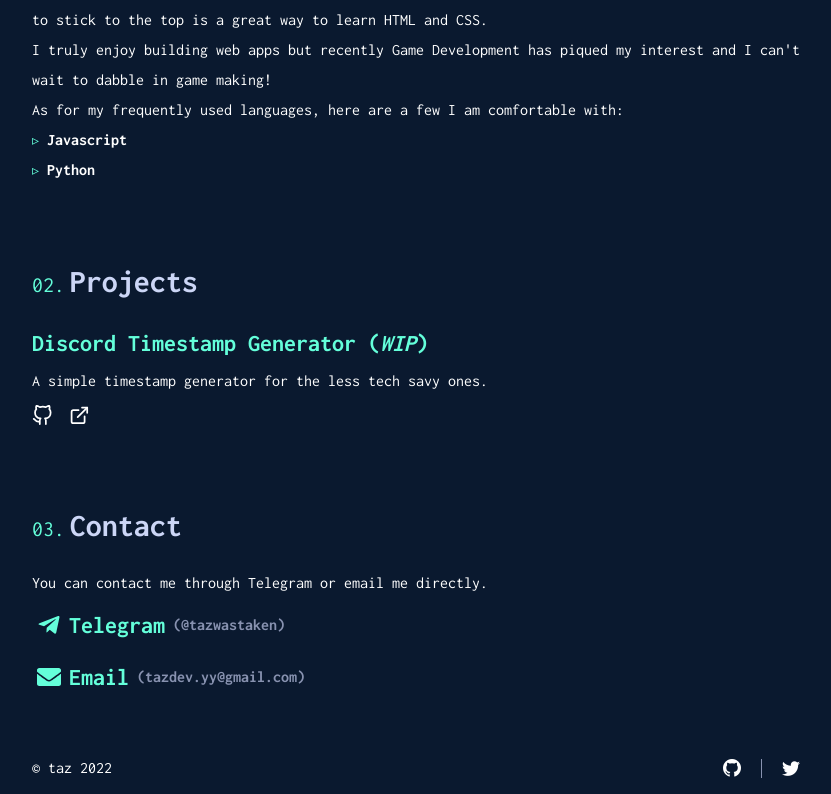
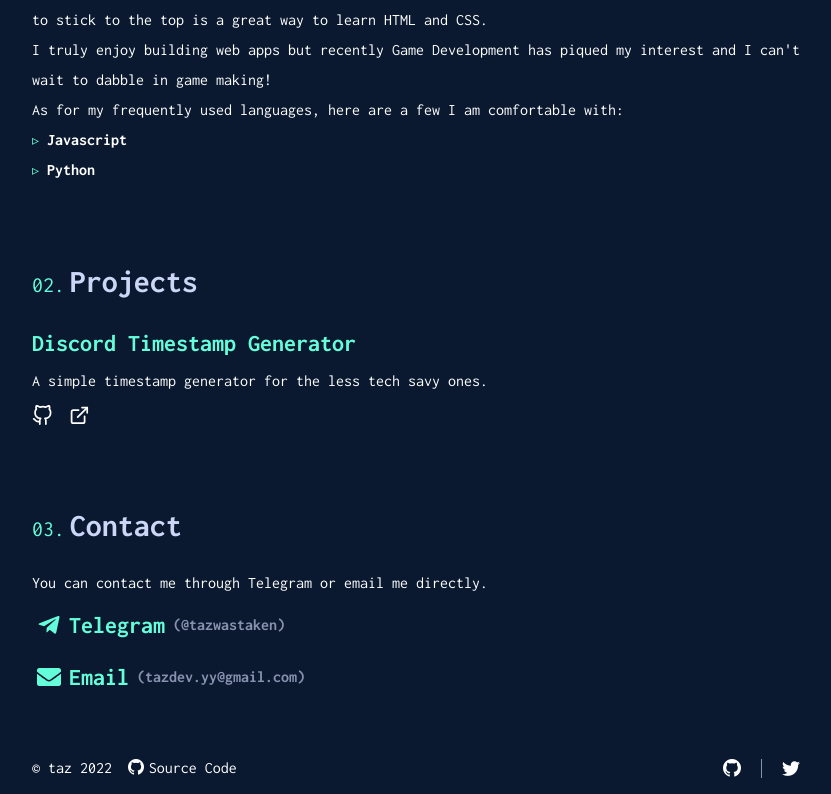
Before and after one commit to vo1x/website, a React (Create React App) app: page / in a window 1280 px wide. Shown: the part 332-1126 px from the top of the page, without its empty margins (224-1055 px from the left). Built offline with nearby package versions, Linux system fonts and the light colour scheme.

Commit message:
updated footer

```diff
--- a/src/components/footer/Footer.css
+++ b/src/components/footer/Footer.css
@@ -38,3 +38,19 @@
   padding-right: 20px;
   border-right: 1px solid var(--slate);
 }
+
+.source-code {
+  margin-left: 1rem;
+  display: flex;
+  flex-direction: row;
+  align-items: center;
+  justify-content: center;
+  gap: 0.3rem;
+  border-bottom: 1px solid transparent;
+}
+
+.source-code:hover {
+  border-bottom: 1px solid white;
+  cursor: pointer;
+  width: max-content;
+}
--- a/src/components/footer/Footer.jsx
+++ b/src/components/footer/Footer.jsx
@@ -7,6 +7,15 @@ const Footer = () => {
       <footer className="footer__wrapper ">
         <div className="footer container">
           <span>© taz 2022</span>
+          <a
+            href="https://github.com/itstazdev/tazdev"
+            target="_blank"
+            rel="noopener noreferrer"
+          >
+            <span className="source-code">
+              <i className="bi bi-github"></i>Source Code
+            </span>
+          </a>
           <ul className="social-redirects">
             <li className="social-redirect__github social-redirect divider">
               <a
--- a/src/components/home/Home.jsx
+++ b/src/components/home/Home.jsx
@@ -54,9 +54,7 @@ const Home = () => {
           </div>
           <div className="projects">
             <div className="project">
-              <span className="project__name">
-                Discord Timestamp Generator (<em>WIP</em>)
-              </span>
+              <span className="project__name">Discord Timestamp Generator</span>
               <span className="project__desc">
                 A simple timestamp generator for the less tech savy ones.
               </span>
```
